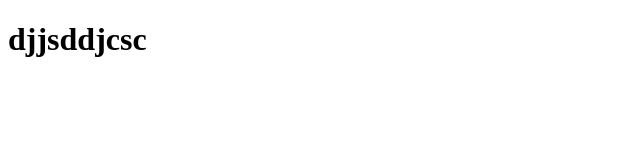
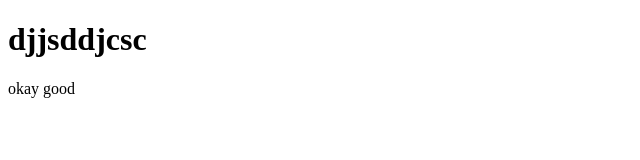
Before and after one commit to wowrakibul/my-writings, a plain HTML site: page index.html in a window 1280 px wide. Shown: the full height of the page, 0-640 px from the left. Drawn offline with Linux system fonts and the light colour scheme.

Commit message:
index update

```diff
--- a/index.html
+++ b/index.html
@@ -9,6 +9,7 @@
 
     <body>
         <h1>djjsddjcsc</h1>
+        <p>okay good</p>
     </body>
 
 </html>
```
